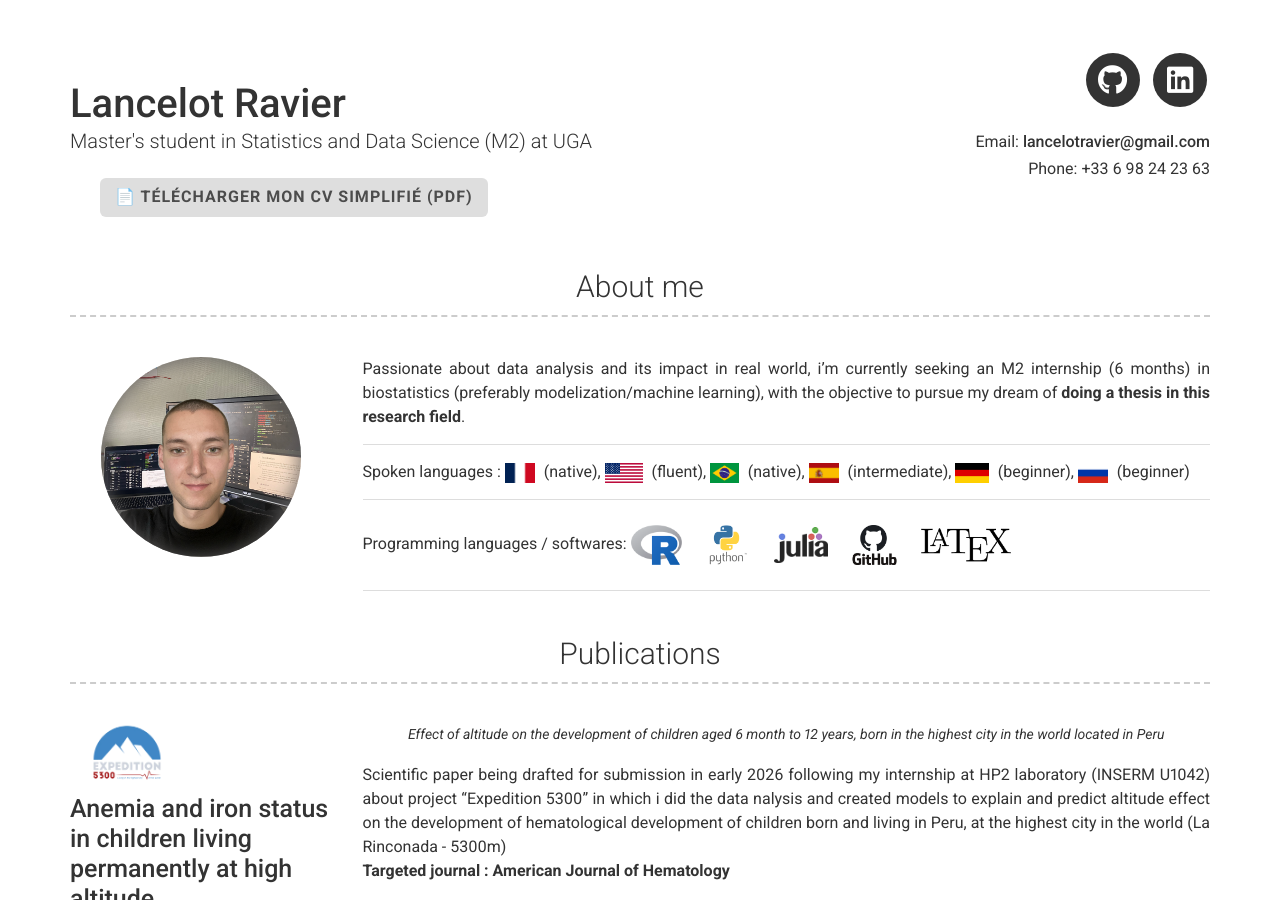
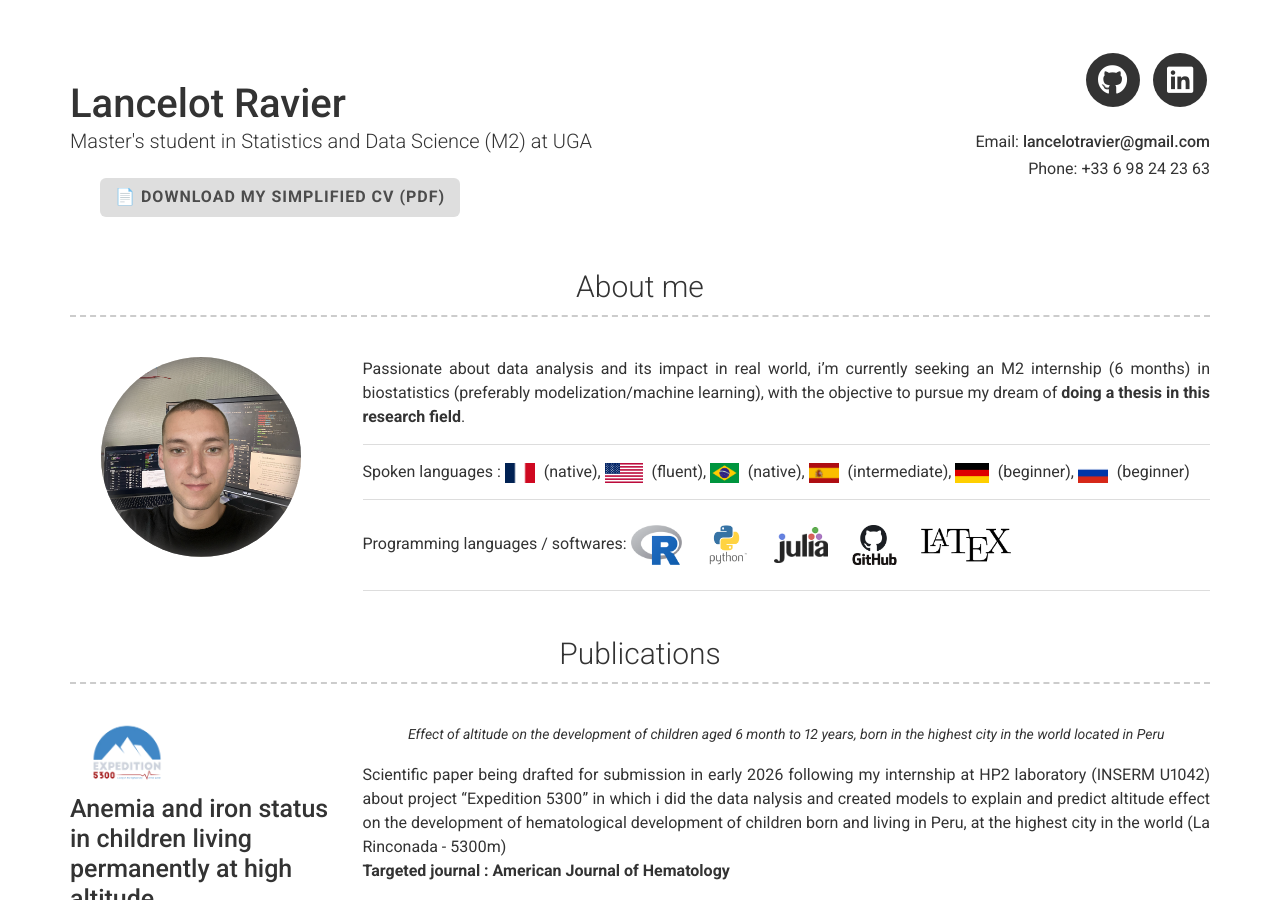
Before and after one commit to lancelot-r/resume-en, a Jekyll site: the page built from index.md, in a window 1280 px wide and 900 px high. Built offline with Jekyll 4.4.1, drawn with Linux system fonts in a browser that asks for light colours; nearby versions of some CDN libraries.

Commit message:
modification button

```diff
--- a/_includes/header.html
+++ b/_includes/header.html
@@ -8,7 +8,7 @@
      class="btn btn-primary"
      target="_blank"
      style="font-size:16px; padding:8px 15px; border-radius:6px; text-decoration:none;">
-    📄 Télécharger mon CV simplifié (PDF)
+    📄 Download my simplified CV (PDF)
   </a>
 </p>
     </div>
```
